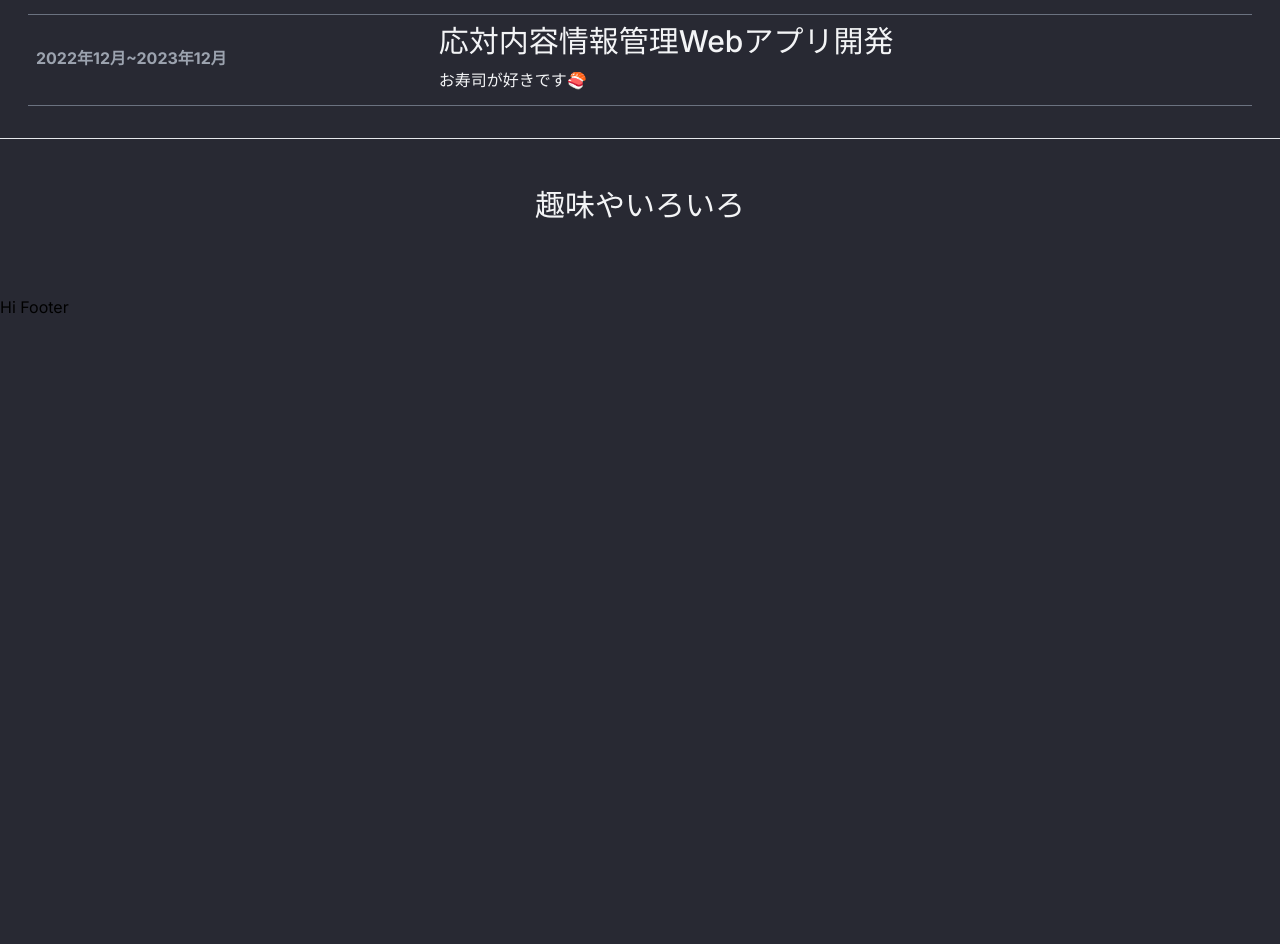
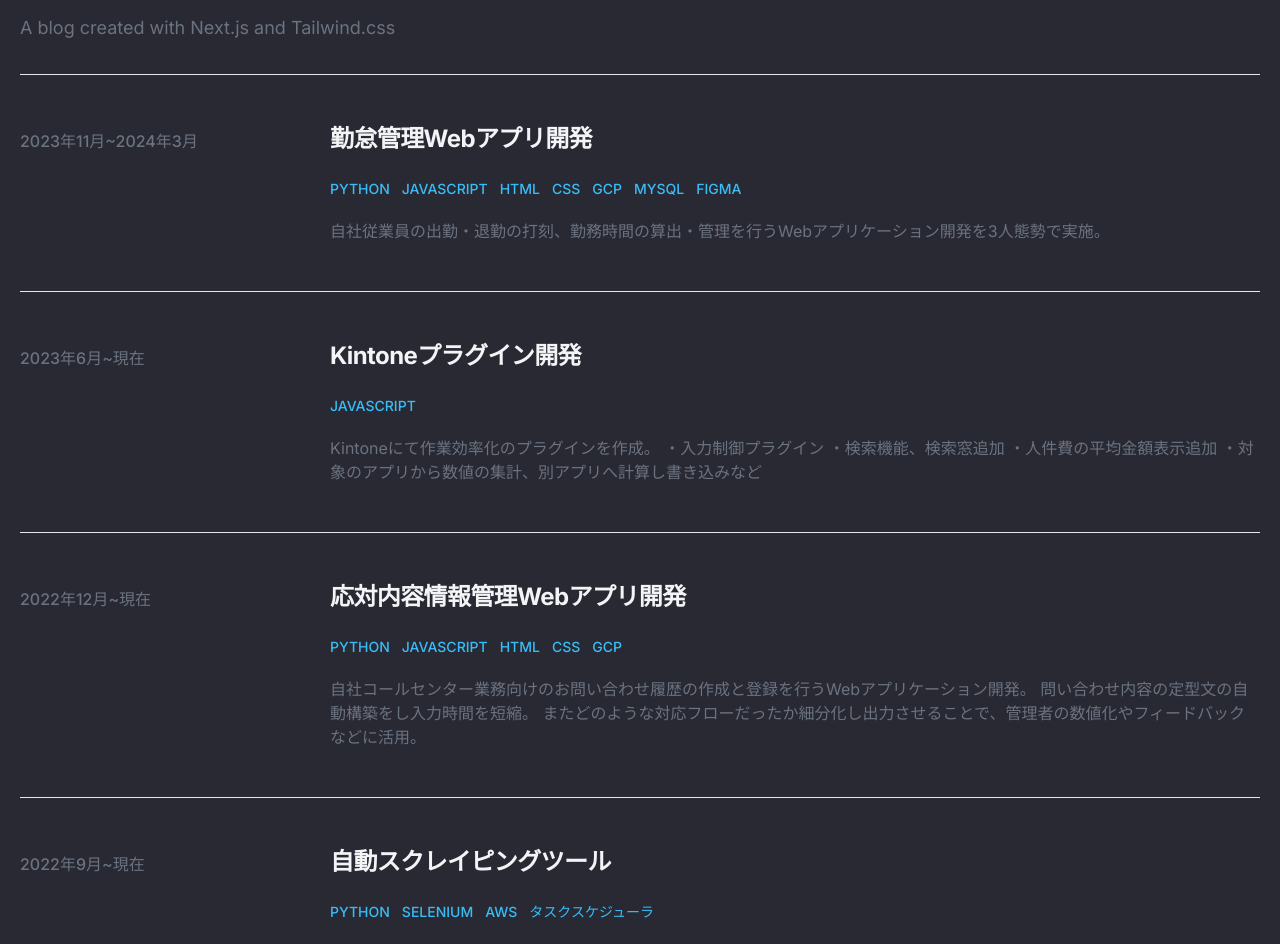
Before and after one commit to k-two-000002545d/k-two-000002545d.github.io, a Next.js app: page /k-two-000002545d/k-two-000002545d.github.io.git/ in a window 1280 px wide. Shown: the part 1800-2744 px from the top of the page. Before the commit the page ends 2119 px from the top, so only its background shows below. Built offline with nearby package versions, Linux system fonts and the light colour scheme.

Commit message:
8回目更新

```diff
--- a/src/app/page.tsx
+++ b/src/app/page.tsx
@@ -31,7 +31,7 @@ export default function Home() {
       <section className="border-t border-gray-200">
         <div className="container px-5 pt-12 pb-3 w-full mx-auto">
           <div className="text-gray-100 text-left sm:text-center mb-12">
-            <h1 className="text-2xl sm:text-3xl font-medium mb-2">About Me</h1>
+            <h1 className="text-2xl font-extrabold leading-9 tracking-tight text-gray-100 sm:text-3xl sm:leading-10 mb-2">About Me</h1>
             <p className="pb-1 leading-relaxed">
             私は情報系の工業高校で3年間、C言語とJavaを使ってプログラミングの基礎を学びました。
             <br />
@@ -51,7 +51,7 @@ export default function Home() {
       <section className="border-t border-gray-200" id="skils">
         <div className="container px-5 py-12 w-full mx-auto">
           <div className="text-gray-100 text-left sm:text-center mb-12">
-            <h1 className="text-2xl sm:text-3xl font-medium mb-2">スキル</h1>
+            <h1 className="text-2xl font-extrabold leading-9 tracking-tight text-gray-100 sm:text-3xl sm:leading-10 mb-2">スキル</h1>
             <p className="pb-1 leading-relaxed">
               PythonとJavaScriptをメインに自動化や業務効率化システムを組むことが多いです。
               <br />
@@ -241,36 +241,177 @@ export default function Home() {
 
       {/* 業務経歴 */}
       <section className="border-t border-gray-200">
-        <div className="container px-5 pt-12 pb-6 w-full mx-auto">
-          <div className="text-gray-100 text-left sm:text-center mb-12">
-            <h1 className="text-2xl sm:text-3xl font-medium mb-2">業務経歴</h1>
-          </div>
-
-          <div className="w-100 p-2">
-              <div className="p-2 border-y border-gray-500">
-                <div className="flex container items-center justify-center">
-                  <div className="rounded-full md:w-1/3 flex-grow">
-                    <p className="pb-1 leading-relaxed text-gray-400 font-bold">
-                    2022年12月~2023年12月
-                    </p>
+        <div className="container px-5 pt-12 pb-3 w-full mx-auto">
+          <div className="divide-y divide-gray-200 dark:divide-gray-700">
+            <div className="space-y-2 pb-8 pt-6 md:space-y-5">
+              <h2 className="text-2xl font-extrabold leading-9 tracking-tight text-gray-100 sm:text-3xl sm:leading-10">
+              業務経歴
+              </h2>
+              <p className="text-lg leading-7 text-gray-500 dark:text-gray-400">
+              A blog created with Next.js and Tailwind.css
+              </p>
+            </div>
+            <ul className="divide-y divide-gray-200 dark:divide-gray-700">
+              <li className="py-12">
+                <article>
+                  <div className="space-y-2 xl:grid xl:grid-cols-4 xl:items-baseline xl:space-y-0">
+                    <dl>
+                      <dt className="sr-only">Published on</dt>
+                      <dd className="text-base font-medium leading-6 text-gray-500 dark:text-gray-400">2023年11月~2024年3月</dd>
+                    </dl>
+                    <div className="space-y-5 xl:col-span-3">
+                      <div className="space-y-6">
+                        <h2 className="text-1xl sm:text-2xl font-bold leading-8 tracking-tight text-gray-100">
+                        勤怠管理Webアプリ開発
+                        </h2>
+                        <div className="flex flex-wrap">
+                          <p className="mr-3 text-sm font-medium uppercase text-sky-400">python</p>
+                          <p className="mr-3 text-sm font-medium uppercase text-sky-400">javascript</p>
+                          <p className="mr-3 text-sm font-medium uppercase text-sky-400">html</p>
+                          <p className="mr-3 text-sm font-medium uppercase text-sky-400">css</p>
+                          <p className="mr-3 text-sm font-medium uppercase text-sky-400">gcp</p>
+                          <p className="mr-3 text-sm font-medium uppercase text-sky-400">mysql</p>
+                          <p className="mr-3 text-sm font-medium uppercase text-sky-400">Figma</p>
+                        </div>
+                      </div>
+                      <div className="prose max-w-none text-gray-500 dark:text-gray-400">
+                      自社従業員の出勤・退勤の打刻、勤務時間の算出・管理を行うWebアプリケーション開発を3人態勢で実施。
+                      </div>
+                    </div>
                   </div>
-                  <div className="text-gray-100 md:w-2/3 flex-grow text-center md:text-left">
-                    <h1 className="text-2xl sm:text-3xl font-medium mb-2">応対内容情報管理Webアプリ開発</h1>
-                    <p className="pb-1 leading-relaxed">
-                    お寿司が好きです🍣
-                    </p>
+                </article>
+              </li>
+              <li className="py-12">
+                <article>
+                  <div className="space-y-2 xl:grid xl:grid-cols-4 xl:items-baseline xl:space-y-0">
+                    <dl>
+                      <dt className="sr-only">Published on</dt>
+                      <dd className="text-base font-medium leading-6 text-gray-500 dark:text-gray-400">2023年6月~現在</dd>
+                    </dl>
+                    <div className="space-y-5 xl:col-span-3">
+                      <div className="space-y-6">
+                        <h2 className="text-1xl sm:text-2xl font-bold leading-8 tracking-tight text-gray-100">
+                        Kintoneプラグイン開発
+                        </h2>
+                        <div className="flex flex-wrap">
+                        <p className="mr-3 text-sm font-medium uppercase text-sky-400">javascript</p>
+                        </div>
+                      </div>
+                      <div className="prose max-w-none text-gray-500 dark:text-gray-400">
+                      Kintoneにて作業効率化のプラグインを作成。
+                      ・入力制御プラグイン
+                      ・検索機能、検索窓追加
+                      ・人件費の平均金額表示追加
+                      ・対象のアプリから数値の集計、別アプリへ計算し書き込みなど
+                      </div>
+                    </div>
                   </div>
-                </div>
-              </div>
-            </div>
-        </div>
-      </section>
-
-      {/* その他 */}
-      <section className="border-t border-gray-200">
-        <div className="container px-5 pt-12 pb-6 w-full mx-auto">
-          <div className="text-gray-100 text-center mb-12">
-            <h1 className="text-2xl sm:text-3xl font-medium mb-2">趣味やいろいろ</h1>
+                </article>
+              </li>
+              <li className="py-12">
+                <article>
+                  <div className="space-y-2 xl:grid xl:grid-cols-4 xl:items-baseline xl:space-y-0">
+                    <dl>
+                      <dt className="sr-only">Published on</dt>
+                      <dd className="text-base font-medium leading-6 text-gray-500 dark:text-gray-400">2022年12月~現在</dd>
+                    </dl>
+                    <div className="space-y-5 xl:col-span-3">
+                      <div className="space-y-6">
+                        <h2 className="text-1xl sm:text-2xl font-bold leading-8 tracking-tight text-gray-100">
+                          応対内容情報管理Webアプリ開発
+                        </h2>
+                        <div className="flex flex-wrap">
+                          <p className="mr-3 text-sm font-medium uppercase text-sky-400">python</p>
+                          <p className="mr-3 text-sm font-medium uppercase text-sky-400">javascript</p>
+                          <p className="mr-3 text-sm font-medium uppercase text-sky-400">html</p>
+                          <p className="mr-3 text-sm font-medium uppercase text-sky-400">css</p>
+                          <p className="mr-3 text-sm font-medium uppercase text-sky-400">gcp</p>
+                        </div>
+                      </div>
+                      <div className="prose max-w-none text-gray-500 dark:text-gray-400">
+                      自社コールセンター業務向けのお問い合わせ履歴の作成と登録を行うWebアプリケーション開発。
+                      問い合わせ内容の定型文の自動構築をし入力時間を短縮。
+                      またどのような対応フローだったか細分化し出力させることで、管理者の数値化やフィードバックなどに活用。
+                      </div>
+                    </div>
+                  </div>
+                </article>
+              </li>
+              <li className="py-12">
+                <article>
+                  <div className="space-y-2 xl:grid xl:grid-cols-4 xl:items-baseline xl:space-y-0">
+                    <dl>
+                      <dt className="sr-only">Published on</dt>
+                      <dd className="text-base font-medium leading-6 text-gray-500 dark:text-gray-400">2022年9月~現在</dd>
+                    </dl>
+                    <div className="space-y-5 xl:col-span-3">
+                      <div className="space-y-6">
+                        <h2 className="text-1xl sm:text-2xl font-bold leading-8 tracking-tight text-gray-100">
+                          自動スクレイピングツール
+                        </h2>
+                        <div className="flex flex-wrap">
+                          <p className="mr-3 text-sm font-medium uppercase text-sky-400">python</p>
+                          <p className="mr-3 text-sm font-medium uppercase text-sky-400">selenium</p>
+                          <p className="mr-3 text-sm font-medium uppercase text-sky-400">aws</p>
+                          <p className="mr-3 text-sm font-medium uppercase text-sky-400">タスクスケジューラ</p>
+                        </div>
+                      </div>
+                      <div className="prose max-w-none text-gray-500 dark:text-gray-400">
+                      pythonとseleniumを用いてのスクレイピング。ログイン、DL作業、スクリーンショットなど部署によって使い分け。aws lambdaやタスクスケジューラを使用して自動可運用。
+                      </div>
+                    </div>
+                  </div>
+                </article>
+              </li>
+              <li className="py-12">
+                <article>
+                  <div className="space-y-2 xl:grid xl:grid-cols-4 xl:items-baseline xl:space-y-0">
+                    <dl>
+                      <dt className="sr-only">Published on</dt>
+                      <dd className="text-base font-medium leading-6 text-gray-500 dark:text-gray-400">2022年8月</dd>
+                    </dl>
+                    <div className="space-y-5 xl:col-span-3">
+                      <div className="space-y-6">
+                        <h2 className="text-1xl sm:text-2xl font-bold leading-8 tracking-tight text-gray-100">
+                        PDF自動作成/自動メール送信GAS
+                        </h2>
+                        <div className="flex flex-wrap">
+                          <p className="mr-3 text-sm font-medium uppercase text-sky-400">gas</p>
+                          <p className="mr-3 text-sm font-medium uppercase text-sky-400">javascript</p>
+                        </div>
+                      </div>
+                      <div className="prose max-w-none text-gray-500 dark:text-gray-400">
+                      GASを使用してスプレッドのリストから請求書のPDF化、リストの相手ごとにメール送信を行う作業を自動化。
+                      </div>
+                    </div>
+                  </div>
+                </article>
+              </li>
+              <li className="py-12">
+                <article>
+                  <div className="space-y-2 xl:grid xl:grid-cols-4 xl:items-baseline xl:space-y-0">
+                    <dl>
+                      <dt className="sr-only">Published on</dt>
+                      <dd className="text-base font-medium leading-6 text-gray-500 dark:text-gray-400">2021年12月~現在</dd>
+                    </dl>
+                    <div className="space-y-5 xl:col-span-3">
+                      <div className="space-y-6">
+                        <h2 className="text-1xl sm:text-2xl font-bold leading-8 tracking-tight text-gray-100">
+                          GASを使用した自動化/スプレッドシートの構築/API連携など
+                        </h2>
+                        <div className="flex flex-wrap">
+                        <p className="mr-3 text-sm font-medium uppercase text-sky-400">gas</p>
+                        <p className="mr-3 text-sm font-medium uppercase text-sky-400">javascript</p>
+                        </div>
+                      </div>
+                      <div className="prose max-w-none text-gray-500 dark:text-gray-400">
+                      現在スプレッドでの業務が殆どのためメールの自動送信、チャットワーク連携、Kintone連携、現場のスプレッド構築から関数の相談まで対応
+                      </div>
+                    </div>
+                  </div>
+                </article>
+              </li>
+            </ul>
           </div>
         </div>
       </section>
```
